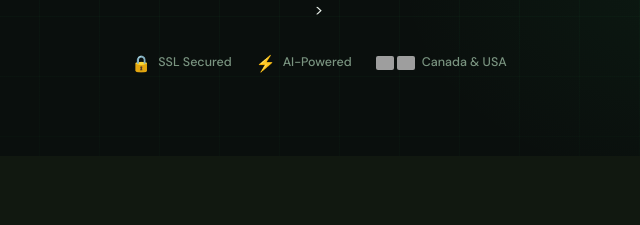
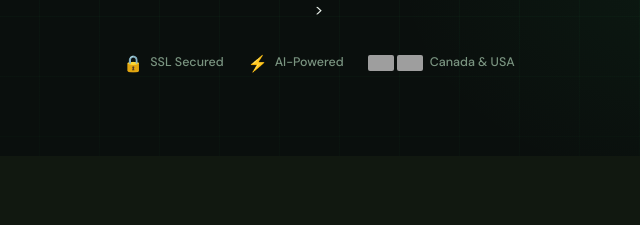
Before and after one commit to harvy2828/List-direct, a website: page index.html in a window 1280 px wide. Shown: the part 764-989 px from the top of the page, 321-961 px from the left. Drawn offline with nearby package versions, Linux system fonts and the light colour scheme; some packages are replaced by stand-ins of ours; no server answers; grey boxes are pictures that could not be loaded; a web font is replaced by a local one.

Commit message:
Add files via upload

```diff
--- a/index.html
+++ b/index.html
@@ -694,7 +694,7 @@ footer{background:var(--bg2);border-top:1px solid var(--border);padding:60px 48p
   <div class="trust-row">
     <div class="trust-badge"><span class="tb-icon">🔒</span> SSL Secured</div>
     <div class="trust-badge"><span class="tb-icon">⚡</span> AI-Powered</div>
-    <div class="trust-badge"><span class="tb-icon" style="display:flex;align-items:center;gap:3px"><img src="https://flagcdn.com/20x15/ca.png" alt="CA" style="width:18px;height:14px;border-radius:2px"><img src="https://flagcdn.com/20x15/us.png" alt="US" style="width:18px;height:14px;border-radius:2px"></span> Canada & USA</div>
+    <div class="trust-badge"><span class="tb-icon" style="display:flex;align-items:center;gap:3px"><img src="https://flagcdn.com/40x30/ca.png" alt="CA" style="width:26px;height:16px;border-radius:2px"><img src="https://flagcdn.com/40x30/us.png" alt="US" style="width:26px;height:16px;border-radius:2px"></span> Canada & USA</div>
   </div>
 </div>
 
```
